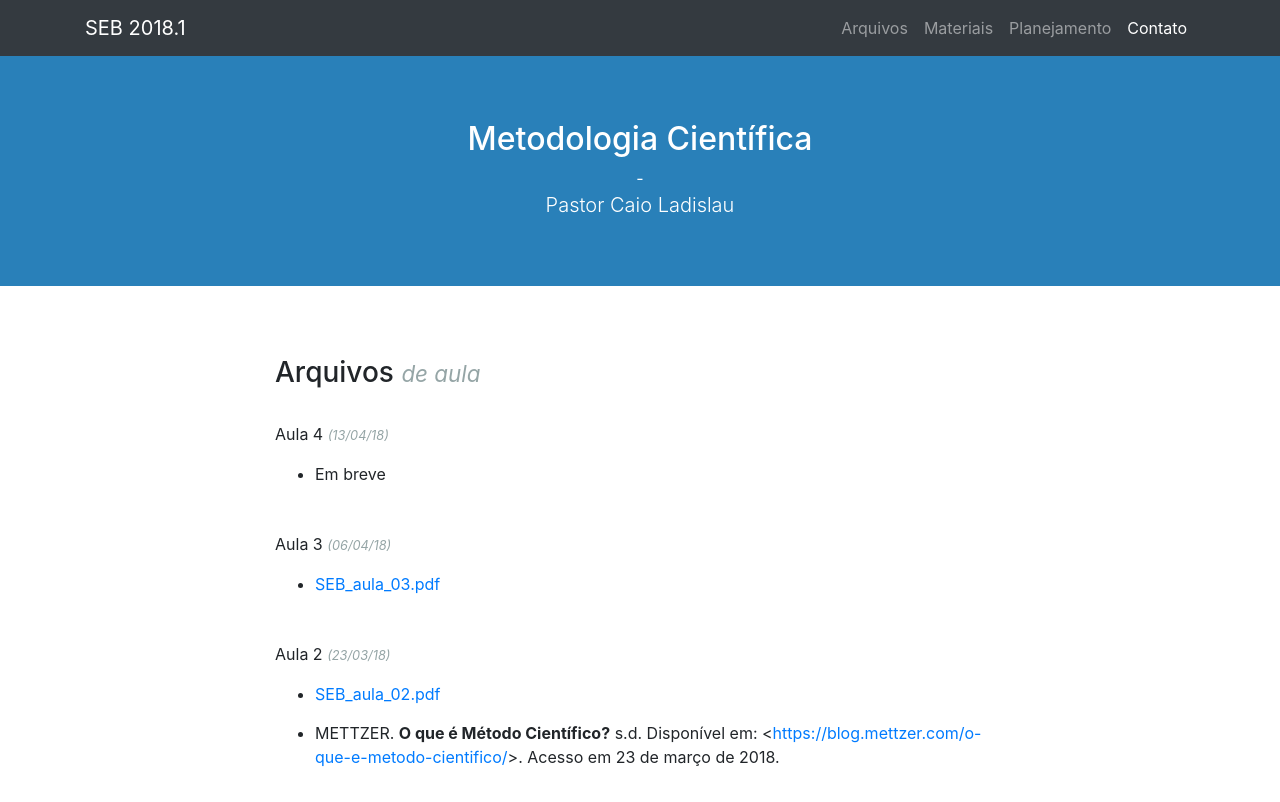
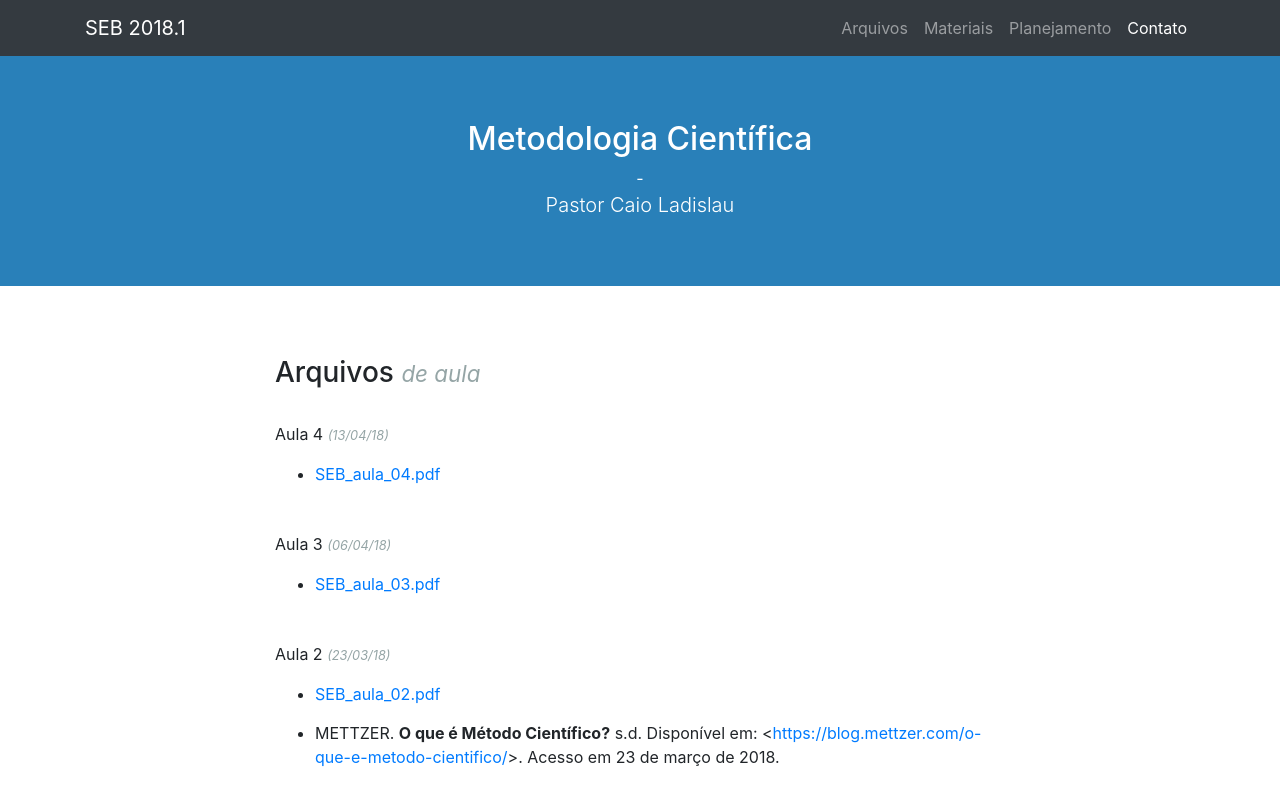
Before and after one commit to caioladislau/ladislau.me, a website: page seb2018.1/index.html in a window 1280 px wide. Shown: the top 802 px of the page. Drawn offline with nearby package versions, Linux system fonts and the light colour scheme.

Commit message:
Adiciona aula 04

```diff
--- a/seb2018.1/index.html
+++ b/seb2018.1/index.html
@@ -69,10 +69,10 @@
             <h3>Arquivos <small>de aula</small></h3>
             <br>
 
-             <!-- Aula -->
+            <!-- Aula -->
             <p>Aula 4 <small>(13/04/18)</small></p>
             <ul class="pbottom">
-              <li>Em breve</li>
+              <li><a target="_blank" href="arquivos/SEB_aula_04.pdf">SEB_aula_04.pdf</a></li>
             </ul>
             <!-- /Aula -->
 
```
Also changed, not shown: 1 other file.
